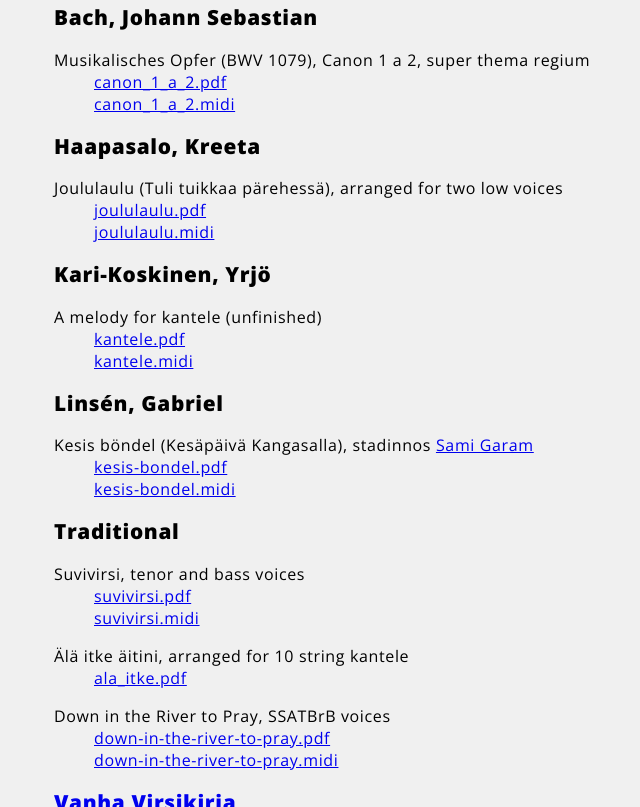
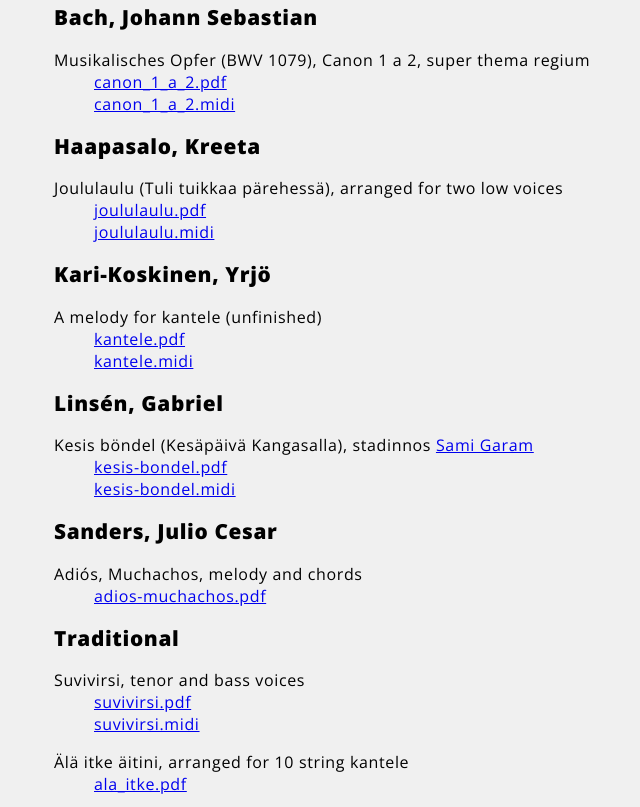
Before and after one commit to ykarikos/sheet-music, a plain HTML site: page index.html in a window 1280 px wide. Shown: the part 368-1175 px from the top of the page, without its empty margins (286-926 px from the left). Drawn offline with nearby package versions, Linux system fonts and the light colour scheme.

Commit message:
add Adiós Muchachos

```diff
--- a/index.html
+++ b/index.html
@@ -100,6 +100,16 @@ hr {
 </dd>
 </dl>
 
+<h2>Sanders, Julio Cesar</h2>
+<dl>
+<dt>
+	Adiós, Muchachos, melody and chords
+</dt>
+<dd>
+	<a href="Sanders_Julio_Cesar/adios-muchachos.pdf">adios-muchachos.pdf</a>
+</dd>
+</dl>
+
 <h2>Traditional</h2>
 <dl>
 <dt>
```
Also changed, not shown: 1 other file.
